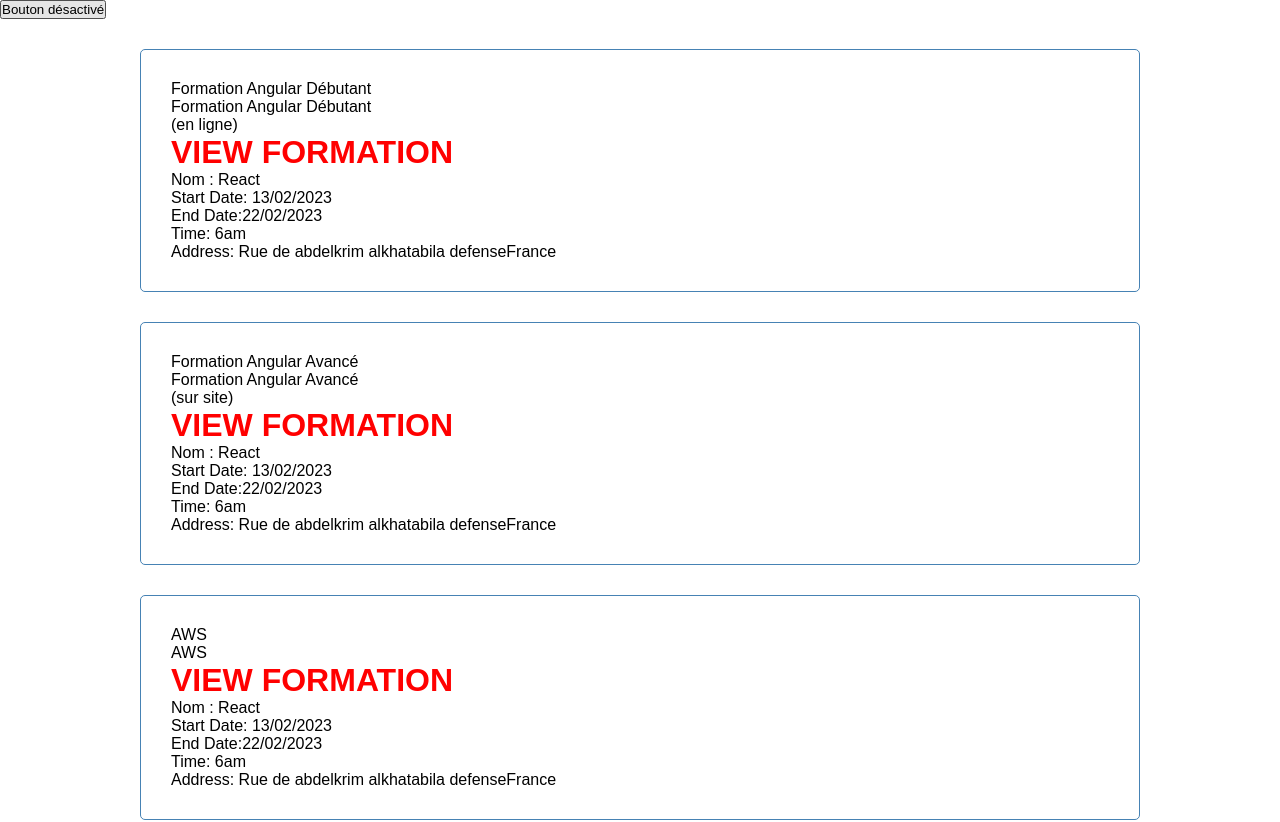
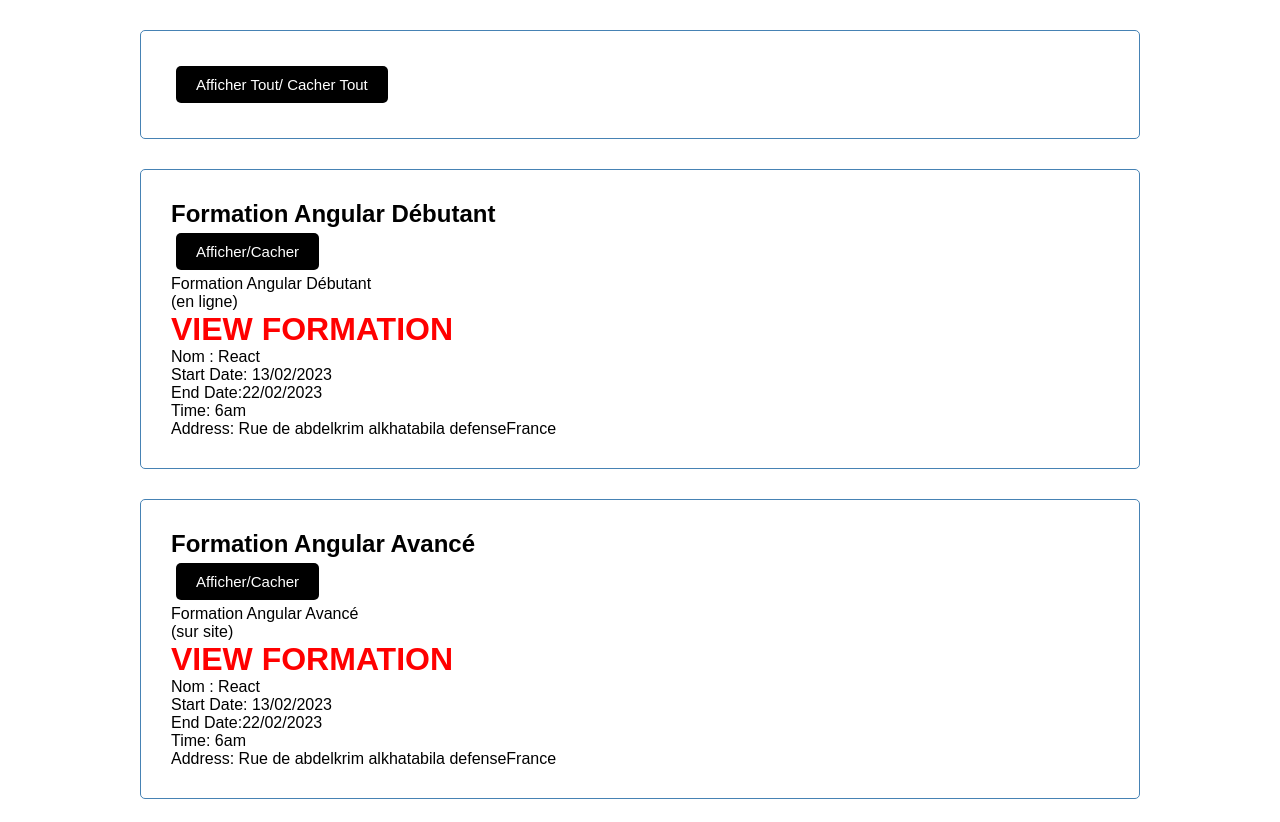
Before and after one commit to namaziane/angular-training-session-mai-2023, an Angular app: page / in a window 1280 px wide. Shown: the top 822 px of the page. Built offline with nearby package versions, Linux system fonts and the light colour scheme.

Commit message:
fix binding  exercice

```diff
--- a/src/app/formation/formation-list/formation-list.component.html
+++ b/src/app/formation/formation-list/formation-list.component.html
@@ -1,9 +1,15 @@
-<button [disabled]="!activer" (click)="toggle()">Bouton désactivé</button>
-
+<div class='container'>
+  <button class="btn" (click)="toggleAll()">Afficher Tout/ Cacher Tout</button>
+</div>
 <div class='container' *ngFor="let unElement of trainings" >
-  <p highlight inputColor="magenta">{{unElement.nom}}</p>
-  <p appConfirm>{{unElement.nom}}</p>
-  <span *ngIf="unElement.url">(en ligne)</span>
-  <span *ngIf="unElement.lieu">(sur site)</span>
-  <mon-premier-component></mon-premier-component>
+  <div>
+      <h2>{{unElement.nom}}</h2>
+      <button (click)="toggle(unElement.nom)" class="btn">Afficher/Cacher </button>
+  </div>
+  <div [hidden]="unElement.hidden">
+    <p>{{unElement.nom}}</p>
+    <span *ngIf="unElement.url">(en ligne)</span>
+    <span *ngIf="unElement.lieu">(sur site)</span>
+    <mon-premier-component></mon-premier-component>
+  </div>
 </div>
--- a/src/app/formation/formation-list/formation-list.component.ts
+++ b/src/app/formation/formation-list/formation-list.component.ts
@@ -5,14 +5,31 @@ import { Component } from "@angular/core";
   templateUrl:'formation-list.component.html'
 })
 export class FormationsList {
-  toggle() {
-    this.activer = !this.activer;
+  title = 'liste Formation';
+  trainings = [
+    {
+      nom: 'Formation Angular Débutant', date: '15/02/2023', heure: '18h', url:
+        "https:team.com", format: "enligne", hidden: false
+    },
+    {
+      nom: 'Formation Angular Avancé', date: '15/06/2023', heure: '18h', lieu: {
+        adresse:
+          'adresse-1', ville: 'ville-1', pays: 'pays-1'
+      }, format: "sursite", hidden: false
+    },
+    {nom: 'AWS', date: '15/04/2023', heure: '18h', hidden: false}
+  ];
+  toggleAll() {
+   this.trainings.forEach(item => {
+        item.hidden = !item.hidden;
+    });
   }
-  activer:boolean = true;
-  title = 'liste Formation';
- trainings = [
-    {nom:'Formation Angular Débutant', date: '15/02/2023', heure: '18h', url:"https:team.com"},
-    {nom:'Formation Angular Avancé', date: '15/06/2023', heure: '18h', lieu: {adresse: 'adresse-1', ville: 'ville-1', pays: 'pays-1'}},
-    {nom:'AWS', date: '15/04/2023', heure: '18h'}
-]
+  toggle(nom:any) {
+    this.trainings.filter(it=>it.nom === nom).forEach(item => {
+      if (item.nom === nom)
+        item.hidden = !item.hidden;
+    });
+  }
+
+
 }
```
